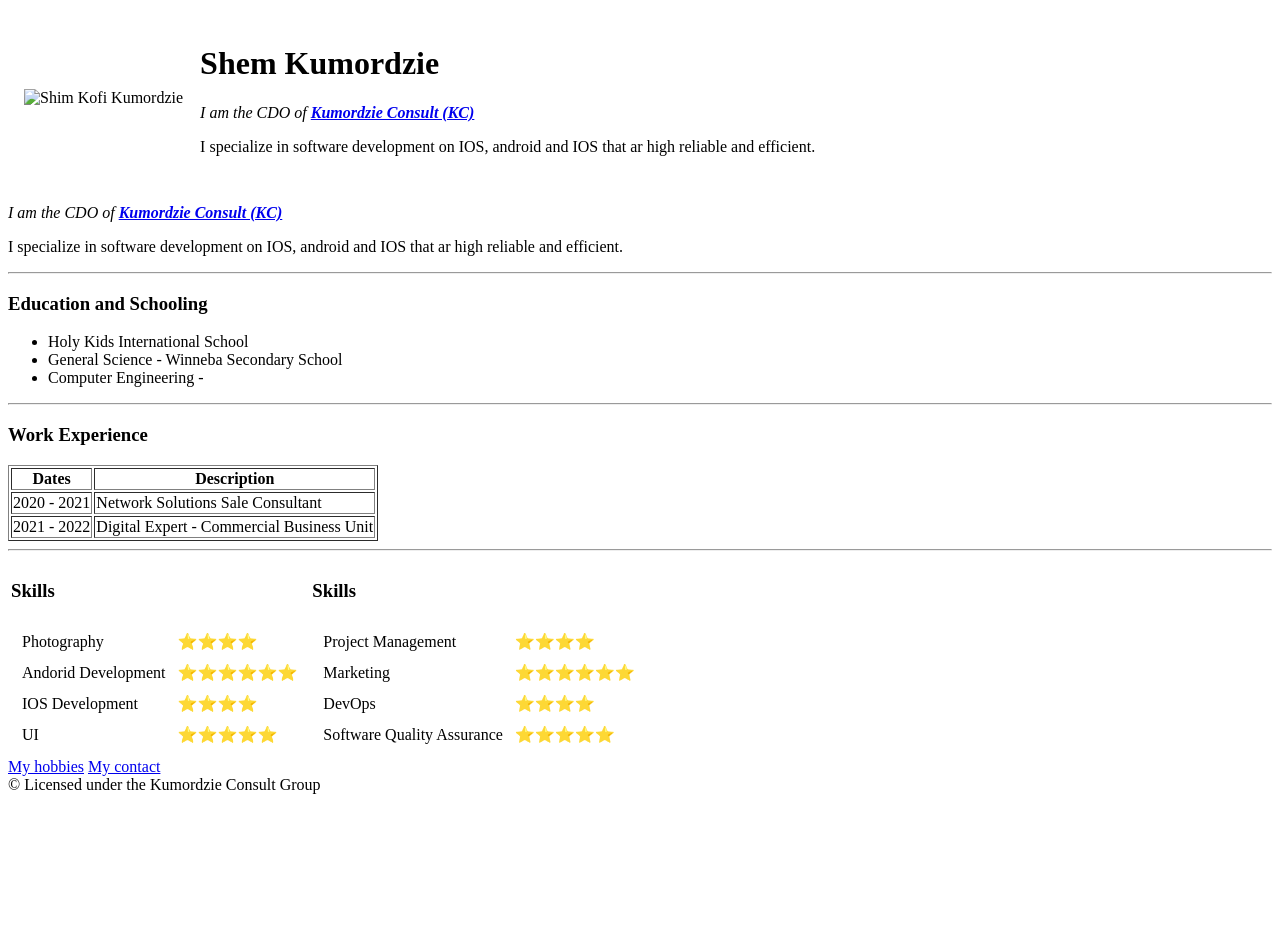
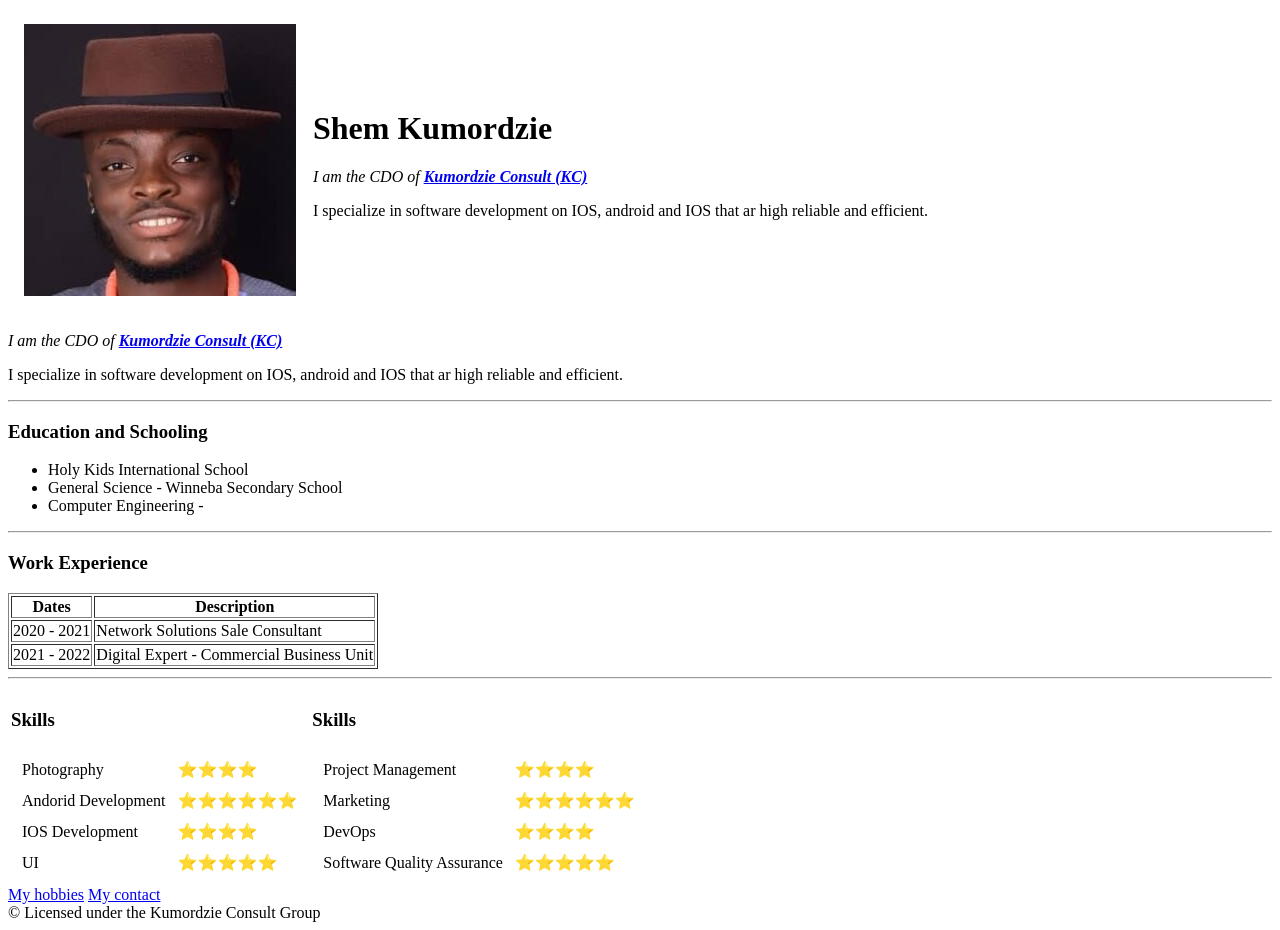
Before and after one commit to shimkkumordzie/LastestResume, a plain HTML site: page index.html in a window 1280 px wide. Before the commit the page ends 802 px from the top, so only its background shows below. Drawn offline with Linux system fonts and the light colour scheme.

Commit message:
Update index.html

```diff
--- a/index.html
+++ b/index.html
@@ -11,7 +11,7 @@
     <body>
         <table cellspacing="15">
              <tr>
-                 <td><img src="images/photo(1).jpg" alt="Shim Kofi Kumordzie"> </td>
+                 <td><img src="photo(1).jpg" alt="Shim Kofi Kumordzie"> </td>
                  <td>
                     <h1>Shem Kumordzie</h1>
                     <p><em> I am the CDO of <strong> <a href="https://linkedin.com/in/shem-kumordzie">Kumordzie Consult (KC)</a> </strong> </em></p>
```
